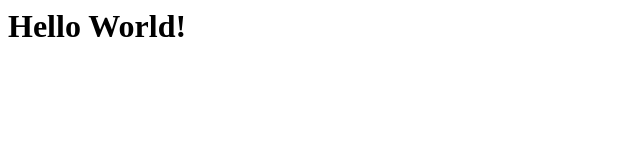
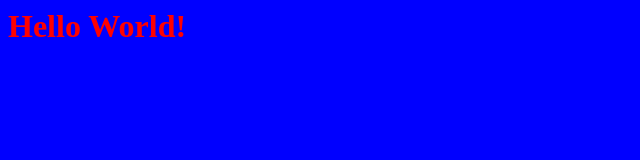
Before and after one commit to lienlam217/project-1, a plain HTML site: page index.html in a window 1280 px wide. Shown: the whole page, without its empty margins (0-640 px from the left). Drawn offline with Linux system fonts and the light colour scheme.

Commit message:
add style.css, connect to index.html

```diff
--- a/index.html
+++ b/index.html
@@ -1,5 +1,6 @@
 <html lang="en">
   <head>
+    <link rel="stylesheet" href="style.css" />
     <title>My Project-1</title>
   </head>
   <body>
--- /dev/null
+++ b/style.css
@@ -0,0 +1,6 @@
+body {
+    background: blue;
+  }
+ h1 {
+    color: red;
+ }
```
